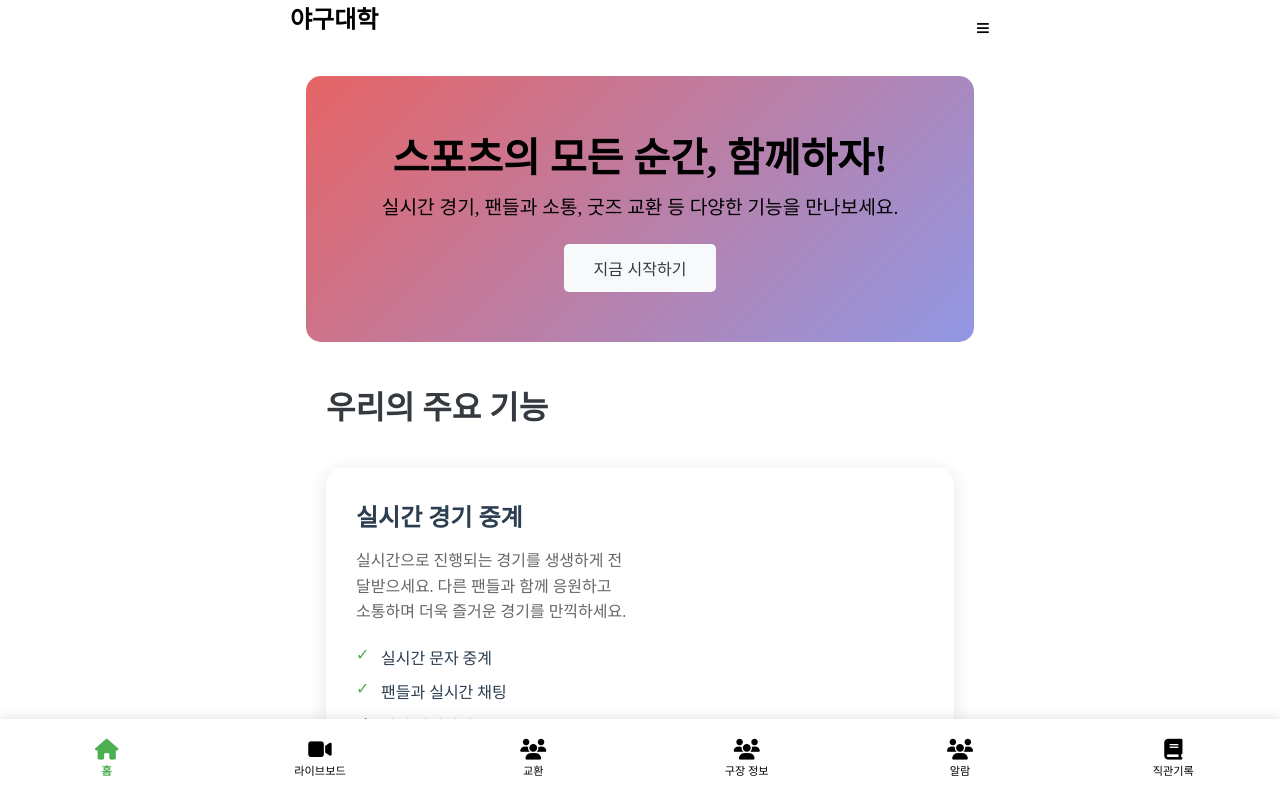
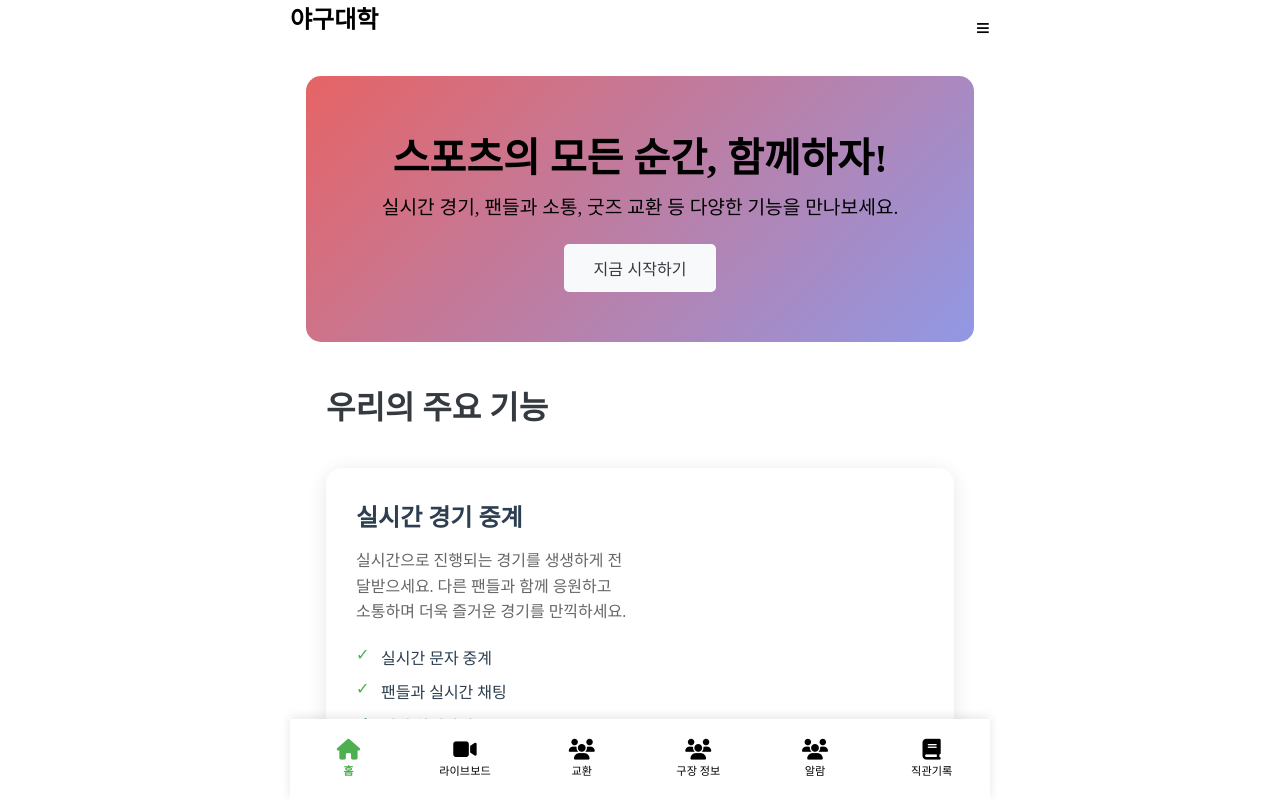
Before and after one commit to sparta-tigers/fe-sparta-tigers, a Vue app: page / in a window 1280 px wide. Shown: the top 800 px of the page. Built offline with nearby package versions, Linux system fonts and the light colour scheme; no server answers; what vue3-kakao-maps would draw is missing.

Commit message:
feat: MobileFooter의 width를 콘텐츠 영역에 맞도록 수정 및 교환 탭에서 하단 버튼 레이아웃 겹침 수정

```diff
--- a/src/layout/MobileFooter.vue
+++ b/src/layout/MobileFooter.vue
@@ -39,8 +39,10 @@
 .footer-wrapper {
   position: fixed;
   bottom: 0;
-  left: 0;
-  right: 0;
+  left: 50%;
+  width: 100%;
+  transform: translateX(-50%);
+  max-width: 700px;
   display: flex;
   justify-content: center;
   background-color: white;
@@ -49,17 +51,12 @@
 }
 
 .mobile-nav {
-  position: fixed;
-  bottom: 0;
-  left: 0;
-  right: 0;
   display: flex;
   justify-content: space-around;
   align-items: center;
   background-color: white;
-  box-shadow: 0 -2px 10px rgba(0, 0, 0, 0.1);
   padding: 10px 0;
-  z-index: 1000;
+  width: 100%;
 }
 
 .nav-item {
--- a/src/page/mobile/exchange/Main.vue
+++ b/src/page/mobile/exchange/Main.vue
@@ -45,7 +45,7 @@ const routeChatRoomsPage = () => {
 
 .button-wrapper {
   position: fixed;
-  bottom: 56px; /* Footer 높이만큼 위로 */
+  bottom: calc(56px + 16px + env(safe-area-inset-bottom));
   left: 50%;
   transform: translateX(-50%);
   width: 100%;
```
